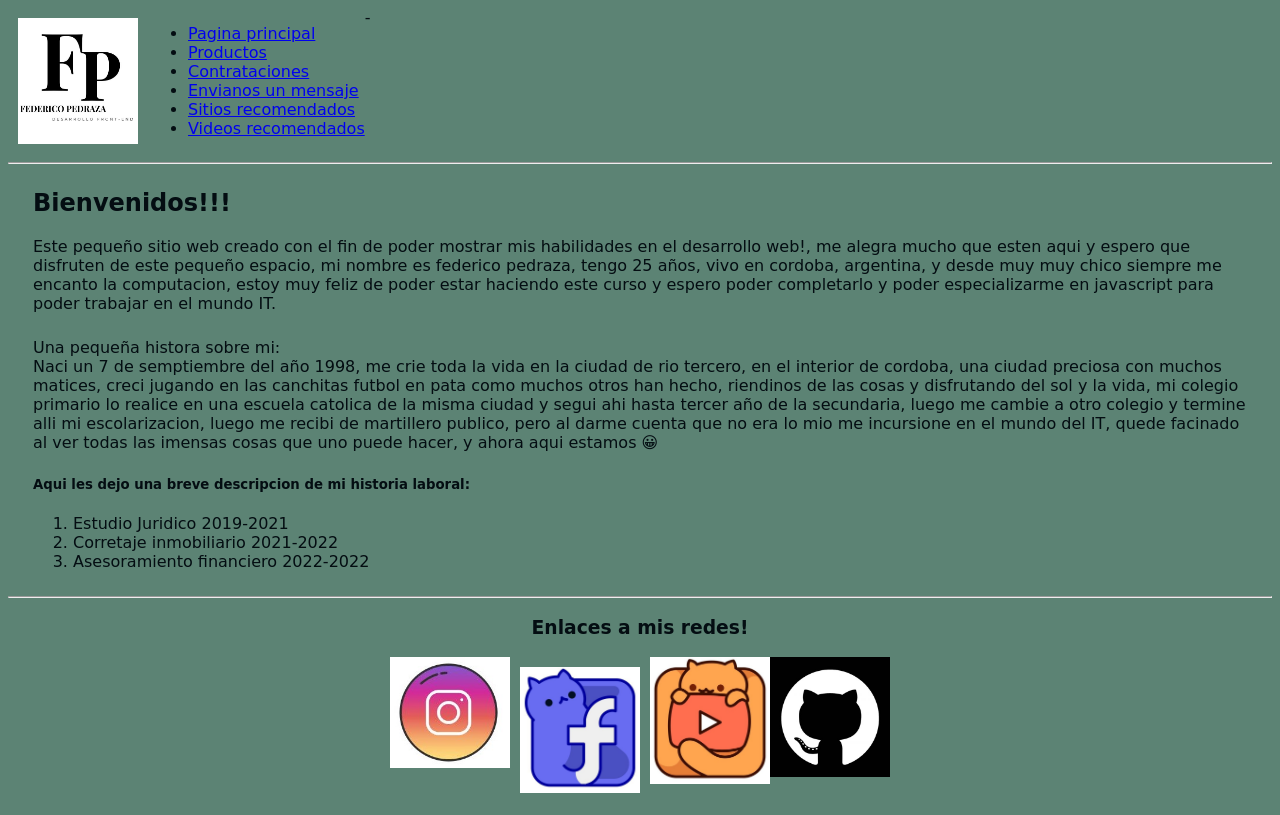
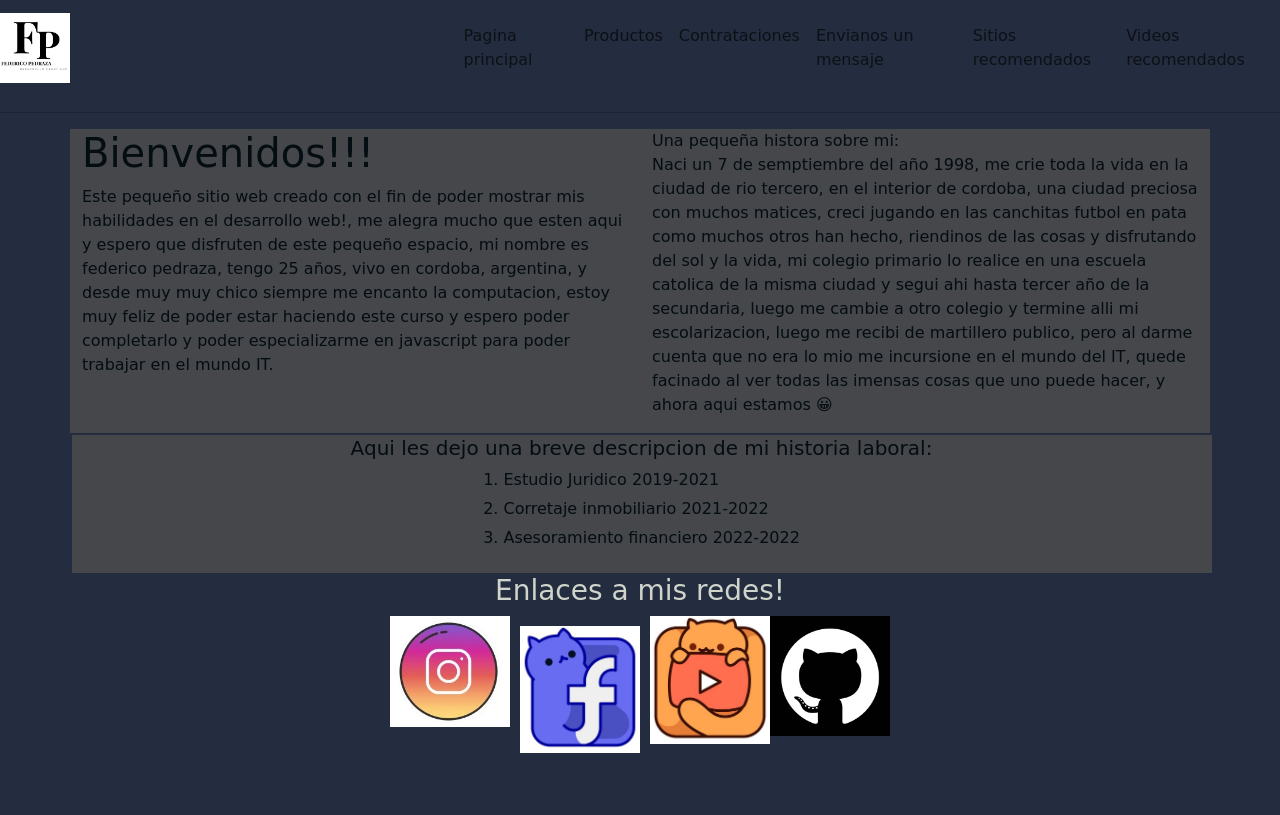
Before and after one commit to Fedeplaysd/CoderHouse-Proyect, a plain HTML site: page index.html in a window 1280 px wide. Drawn offline with nearby package versions, Linux system fonts and the light colour scheme; a web font is replaced by a local one.

Commit message:
segunda subida con boot

```diff
--- a/index.html
+++ b/index.html
@@ -4,53 +4,64 @@
     <meta charset="UTF-8">
     <meta name="viewport" content="width=device-width, initial-scale=1.0">
     <title>Work Portfolio!</title>
+    <link href="https://cdn.jsdelivr.net/npm/bootstrap@5.3.2/dist/css/bootstrap.min.css" rel="stylesheet" integrity="sha384-T3c6CoIi6uLrA9TneNEoa7RxnatzjcDSCmG1MXxSR1GAsXEV/Dwwykc2MPK8M2HN" crossorigin="anonymous">
     <link rel="stylesheet" href="./style/styles.css">
 </head>
 <body>
     <header>
-                <!--SECCION BARRA NAVEGACION CON LOGO-->
-        <img src="./img/f.jpg" class="l" width="120px" alt="logo">
-        <nav>
-            <ul>
-                <li>
-                    <a href="/index.html">Pagina principal</a>
+        <nav class="navbar navbar-expand">
+            <a class="navbar-brand" href="#">
+                <img src="./img/f.jpg" alt="Logo">
+            </a>
+            <div class="collapse navbar-collapse">
+                <ul class="navbar-nav ml-auto">
+                    <li class="nav-item">
+                        <a class="nav-link" href="/index.html">Pagina principal</a>
                     </li>
-                <li>
-                    <a href="./pages/prod.html">Productos</a>
+                    <li class="nav-item">
+                        <a class="nav-link" href="./pages/prod.html">Productos</a>
                     </li>
-                <li>
-                    <a href="./pages/contrataciones.html">Contrataciones</a>
+                    <li class="nav-item">
+                        <a class="nav-link" href="./pages/contrataciones.html">Contrataciones</a>
                     </li>
-                <li>
-                    <a href="./pages/msj.html">Envianos un mensaje</a>
+                    <li class="nav-item">
+                        <a class="nav-link" href="./pages/msj.html">Envianos un mensaje</a>
                     </li>
-                <li>
-                    <a href="./pages/sitiosrecomendados.html">Sitios recomendados</a>
+                    <li class="nav-item">
+                        <a class="nav-link" href="./pages/sitiosrecomendados.html">Sitios recomendados</a>
                     </li>
-                <li>
-                    <a href="./pages/videosrecomendados.html">Videos recomendados</a>
+                    <li class="nav-item">
+                        <a class="nav-link" href="./pages/videosrecomendados.html">Videos recomendados</a>
                     </li>
                 </ul>
-        </nav>  -
+            </div>
+        </nav>
+        <hr>
     </header>
-    <hr>
+    <!--Empieza Bootstrap-->
     <main>
-        <section>
+        <div class="container">
+            <div class="row">
+                <div class="col-md-6 descripcion">
                     <div class="descripcion">
                         <h1>
                             Bienvenidos!!!
                         </h1>
                         <p>Este pequeño sitio web creado con el fin de poder mostrar mis habilidades en el desarrollo web!, me alegra mucho que esten aqui y espero que disfruten de este pequeño espacio, mi nombre es federico pedraza, tengo 25 años, vivo en cordoba, argentina, y desde muy muy chico siempre me encanto la computacion, estoy muy feliz de poder estar haciendo este curso y espero poder completarlo y poder especializarme en javascript para poder trabajar en el mundo IT.
                         </p>
-
                     </div>
+                </div>
+                <div class="col-md-6 historia">
                     <div class="historia">
                         <p>Una pequeña histora sobre mi:
                         <br>
                         Naci un 7 de semptiembre del año 1998, me crie toda la vida en la ciudad de rio tercero, en el interior de cordoba, una ciudad preciosa con muchos matices, creci jugando en las canchitas futbol en pata como muchos otros han hecho, riendinos de las cosas y disfrutando del sol y la vida, mi colegio primario lo realice en una escuela catolica de la misma ciudad y segui ahi hasta tercer año de la secundaria, luego me cambie a otro colegio y termine alli mi escolarizacion, luego me recibi de martillero publico, pero al darme cuenta que no era lo mio me incursione en el mundo del IT, quede facinado al ver todas las imensas cosas que uno puede hacer, y ahora aqui estamos 😀
                         </p>
-
                     </div>
+                </div>
+            </div>
+            <div class="row">
+                <div class="col-md-12 experiencia">
                     <div class="experiencia">
                         <h5>Aqui les dejo una breve descripcion de mi historia laboral: </h5>
                         <ol>
@@ -64,11 +75,10 @@
                                 Asesoramiento financiero 2022-2022
                             </li>
                         </ol>
-
                     </div>
-        </section>
-    </main>
-    <hr>
+                </div>
+            </div>
+        </div>
     <footer>
         <h3 class="h3barra">
             Enlaces a mis redes!
@@ -80,5 +90,6 @@
             <a href="https://github.com/Fedeplaysd" target="_blank"><img src="./img/Jobspresso.jpg" alt="" class="gh" width="120px"></a>
         </div>
     </footer>
+    <script src="https://cdn.jsdelivr.net/npm/bootstrap@5.3.2/dist/js/bootstrap.bundle.min.js" integrity="sha384-C6RzsynM9kWDrMNeT87bh95OGNyZPhcTNXj1NW7RuBCsyN/o0jlpcV8Qyq46cDfL" crossorigin="anonymous"></script>
 </body>
 </html>
--- a/style/styles.css
+++ b/style/styles.css
@@ -1,11 +1,12 @@
 @import url('https://fonts.googleapis.com/css2?family=Gabarito&display=swap');
 body{
-    background-color: #5C8374;
+    background-color: #232D3F;
     font-family: 'Gabarito', cursive;
     color:#040D12 ;
+    box-sizing: border-box;
 }
-header{
-    display: flex;
+header {
+    background-color:#232D3F;
 }
 /* EMPIEZA MAIN */
 .f {
@@ -21,17 +22,35 @@ header{
 .h3barra {
     display: flex;
     justify-content: center;
+    color: #D0D4CA;
 }
-.descripcion {
-       margin: 25px;
+
+.descripcion, .historia {
+    background-color: #45474B;
 }
-.historia {
-    margin: 25px;
+
+.experiencia {
+    background-color: #45474B;
+    display: flex;
+    justify-content: center;
+    align-items: center;
+    flex-direction: column;
+    text-align: center;
+    margin: 1.5px;
 }
-.experiencia {
-    margin: 25px;
+.experiencia ol {
+    padding-left: 0;
 }
+
+.experiencia ol li {
+    margin-bottom: 5px;
+    list-style-position: inside;
+    text-align: left;
+}
+/*BOOTSTRAP*/
+
 /* TERMINA MAIN */
+
 /* EMPIEZA SECCION MENSAJE */
 .titulomsj {
     text-align: center;
@@ -102,3 +121,13 @@ header{
 }
 
 /*TERMINA SECCION VIDEOS RECOMENDADOS */
+
+/*BARRA DE NAVEGACION */
+
+.navbar-brand img {
+    max-height: 20%;
+    max-width: 16%;
+}
+.navbar-nav {
+    margin-left: auto;
+}
```
Also changed, not shown: pages/contrataciones.html (+20 -15 lines), pages/msj.html (+22 -15 lines), pages/prod.html (+20 -15 lines), pages/sitiosrecomendados.html (+20 -15 lines), pages/videosrecomendados.html (+20 -15 lines), style/pruebanav.html (added, +46 -0 lines). Lines whose indentation alone changed are shown as unchanged.
